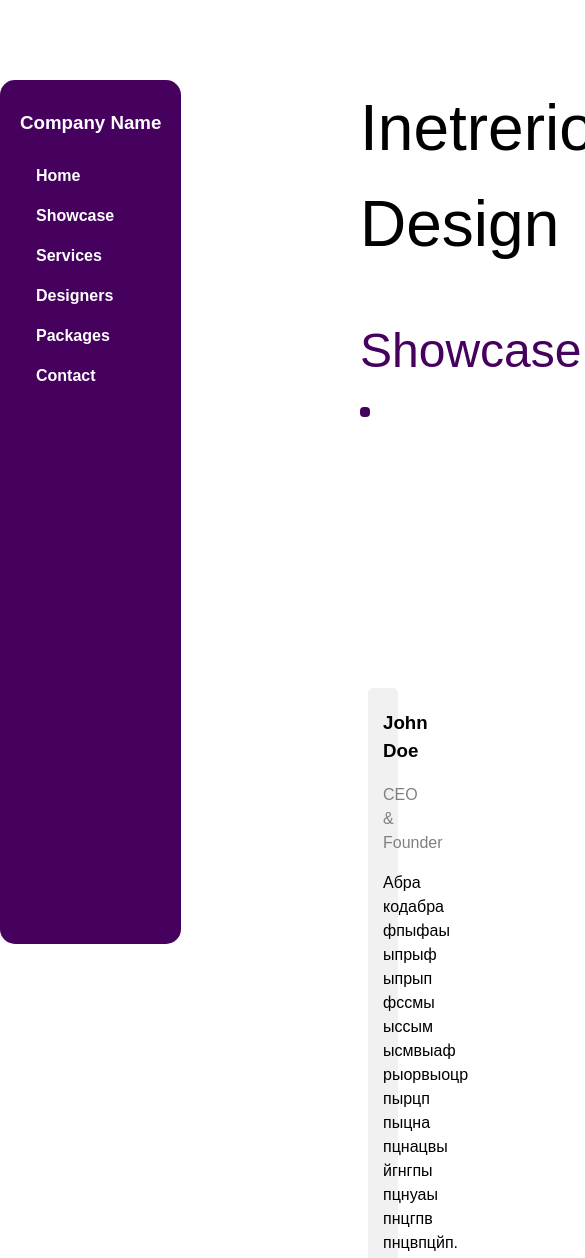
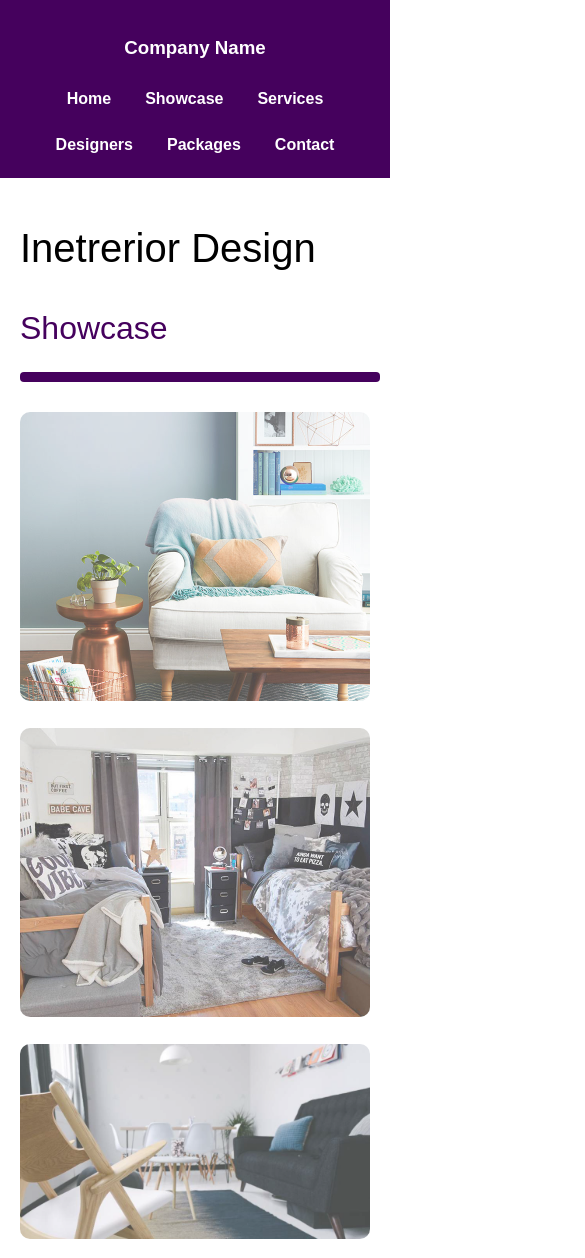
Before and after one commit to artyom2k7/interior-design-landing, a plain HTML site: page index.html in a window 390 px wide. Shown: the top 1258 px of the page, 585 px wide, since content can reach past the window. Drawn offline with Linux system fonts and the light colour scheme.

Commit message:
refactor: fix sidebar alignment and implement responsive grid layout

```diff
--- a/css/style.css
+++ b/css/style.css
@@ -1,9 +1,10 @@
-body{
+body {
     margin: 0px;
     font-family: "Poppins", sans-serif;
     font-size: 16px;
     line-height: 1.5;
 }
+
 .menu {
     font-weight: bold;
     color: #fff;
@@ -11,9 +12,10 @@ body{
     border-radius: 15px;
     padding: 10px 20px;
     position: fixed;
-    top 0;
+    top: 0;
     left: 0;
     height: 100%;
+    z-index: 100;
 }
 
 .menu a {
@@ -29,68 +31,82 @@ body{
     color: #000;
     background-color: #fff;
 }
-h1{
+
+h1 {
     font-weight: 400;
     font-size: 64px;
 }
-.main{
+
+.main {
     margin-left: 360px;
     margin-right: 40px;
     margin-top: 80px;
 }
-.images img{
+
+.images img {
     width: 45%;
     border-radius: 10px;
     margin: 5px;
     opacity: 0.7;
 }
-.images img:hover{
+
+.images img:hover {
     opacity: 1;
 }
-h2{
+
+h2 {
     color: #45015d;
     font-size: 48px;
     font-weight: 400;
     margin: 10px 0px;
 }
-hr{
+
+hr {
     width: 100%;
     border: 5px solid #45015d;
     border-radius: 4px;
     margin: 20px 0px;
 }
-.member{
+
+.member {
     display: inline-block;
     width: 30%;
     padding: 8px 8px;
     box-sizing: border-box;
+    vertical-align: top;
 }
-.member img{
+
+.member img {
     width: 100%;
     border-radius: 10px;
     filter: grayscale(50%)
 }
-.member img:hover{
+
+.member img:hover {
     filter: grayscale(0%)
 }
-.member .description{
+
+.member .description {
     background-color: #f1f1f1;
     border-radius: 5px;
     padding: 2px 15px 5px;
 }
-.member .position{
+
+.member .position {
     color: grey;
 }
-.tariff{
+
+.tariff {
     width: 49%;
     padding: 0px 8px;
     min-width: 150px;
     display: inline-block;
-    vertical-align: middle;
+    vertical-align: top;
     text-align: center;
     box-sizing: border-box;
 }
-.tariff ul{
+
+.tariff ul {
     background-color: #fff;
     color: #000;
     padding: 0;
@@ -98,7 +114,8 @@ hr{
     background-color: #f1f1f1;
     border-radius: 10px;
 }
-.tariff li{
+
+.tariff li {
     list-style-type: none;
     border-bottom-width: 1px;
     border-bottom-style: solid;
@@ -106,7 +123,8 @@ hr{
     border-radius: 10px;
     padding: 16px 0px;
 }
-.tariff .tariff-name{
+
+.tariff .tariff-name {
     color: #fff;
     background-color: #000;
     border-top-left-radius: 10px;
@@ -115,14 +133,17 @@ hr{
     padding: 32px 0px;
     background-color: #45015d;
 }
-.tariff .price{
+
+.tariff .price {
     font-size: 30px;
     font-weight: 400;
 }
-.triff .period{
+
+.tariff .period {
     opacity: 0.7;
 }
-.tariff button{
+
+.tariff button {
     color: #45015d;
     background-color: #fff;
     border-radius: 20px;
@@ -133,21 +154,26 @@ hr{
     font-family: inherit;
     font-size: 16px;
 }
-.tariff button:hover{
+
+.tariff button:hover {
     color: #fff;
     background-color: #45015d;
 }
-.pro .tariff-name{
+
+.pro .tariff-name {
     background-color: #f44336;
 }
-.pro button{
+
+.pro button {
     background-color: #fff;
     color: #f44336;
 }
-.pro button:hover{
+
+.pro button:hover {
     background-color: #f44336;
     color: #fff;
 }
+
 #contact input {
     border: 1px solid #ccc;
     outline: none;
@@ -163,7 +189,7 @@ hr{
     outline: none;
     color: #fff;
     background-color: #45015d;
-	border-radius:10px;
+    border-radius: 10px;
     padding: 12px 24px;
     display: block;
     width: 100%;
@@ -186,6 +212,64 @@ hr{
 #footer a {
     color: black;
 }
-#designers, #servecis, #packages, #contact, #footer{
+
+#designers, #packages, #contact, #footer {
     margin-top: 75px;
 }
+
+@media (max-width: 992px) {
+    .menu {
+        position: static;
+        width: 100%;
+        height: auto;
+        border-radius: 0px;
+        box-sizing: border-box;
+        padding: 15px;
+        text-align: center;
+    }
+
+    .menu div {
+        display: flex;
+        flex-wrap: wrap;
+        justify-content: center;
+        gap: 10px;
+    }
+
+    .menu a {
+        width: auto;
+        display: inline-block;
+        padding: 6px 12px;
+    }
+
+    .main {
+        margin-left: 20px;
+        margin-right: 20px;
+        margin-top: 40px;
+    }
+
+    h1 {
+        font-size: 40px;
+    }
+    h2 {
+        font-size: 32px;
+    }
+
+    .images img {
+        width: 100%;
+        margin: 10px 0px;
+    }
+
+    .member {
+        display: block;
+        width: 100%;
+        padding: 0px;
+        margin-bottom: 30px;
+    }
+
+    .tariff {
+        display: block;
+        width: 100%;
+        padding: 0px;
+        margin-bottom: 30px;
+    }
+}
```
Lines whose indentation alone changed are shown as unchanged.
